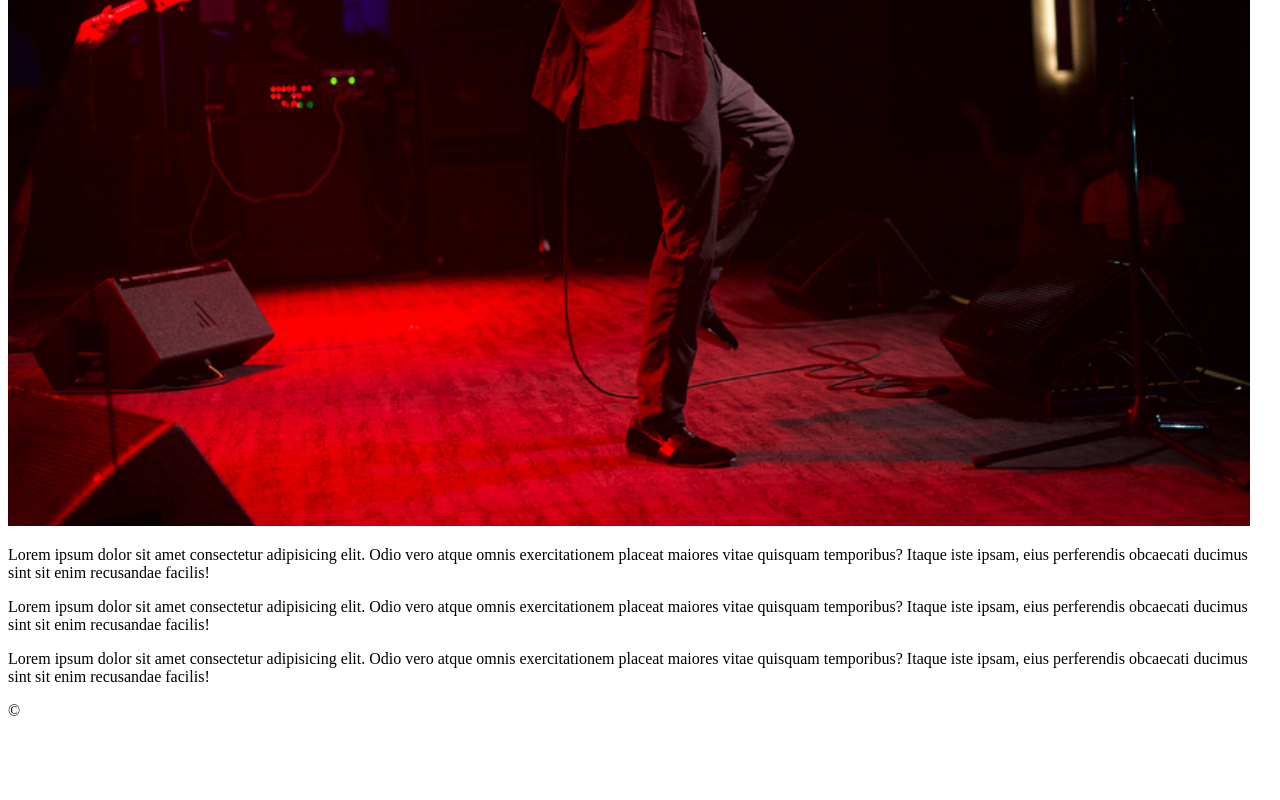
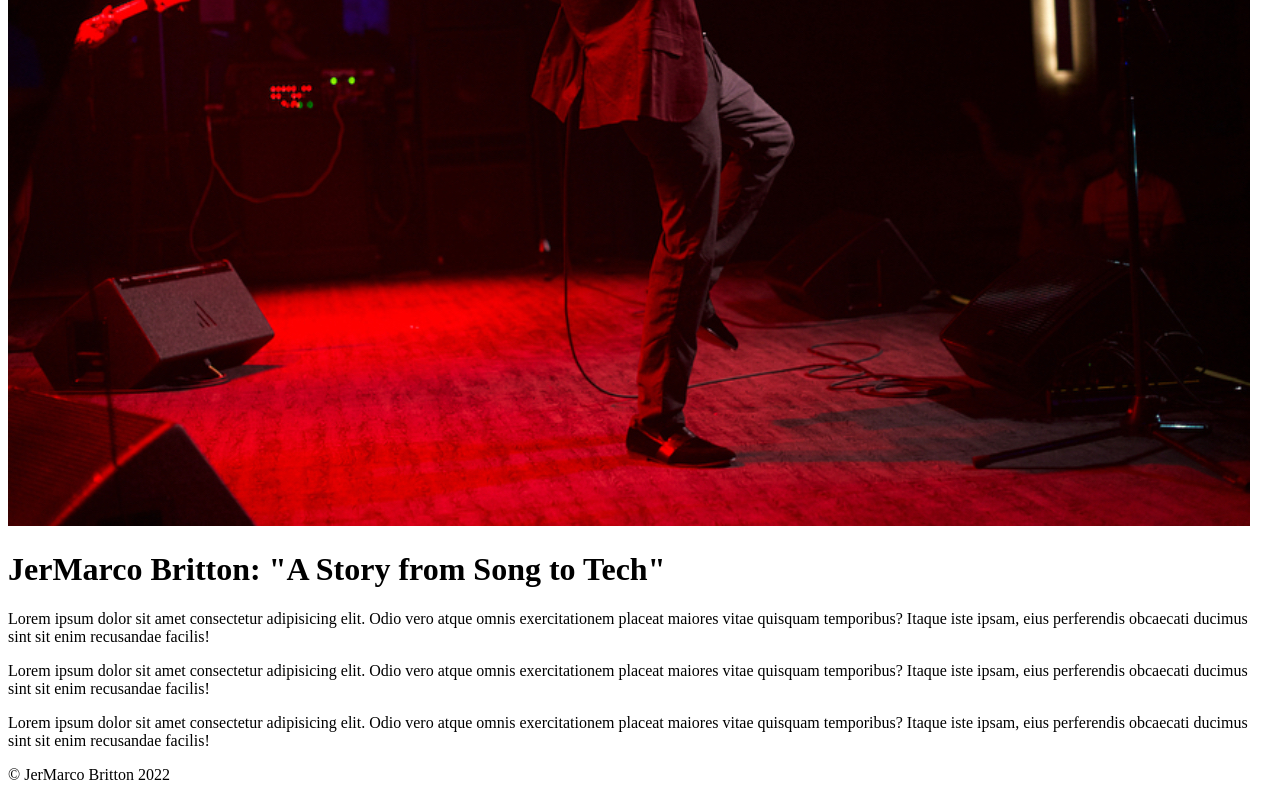
Before and after one commit to STL-LC101-Sept-22/js-assignment-4-html-me-something-mrjermarco, a website: page index.html in a window 1280 px wide. Shown: the part 365-1165 px from the top of the page. Before the commit the page ends 1101 px from the top, so only its background shows below. Drawn offline with Linux system fonts and the light colour scheme.

Commit message:
Added H1 tag and updated footer

```diff
--- a/index.html
+++ b/index.html
@@ -19,6 +19,8 @@
             <header>
                <img src = "assets/Photo Nov 07, 4 20 11 PM.jpg" alt = "Website Banner Image of JerMarco Britton">
             </header>
+
+            <h1> JerMarco Britton: "A Story from Song to Tech" </h1>
 
                <article>
                   <p>
@@ -50,7 +52,7 @@
             </main>
 
          <footer>
-            <p> &copy; </p>
+            <p> &copy; JerMarco Britton 2022 </p>
          </footer>
 
       </body>
```
